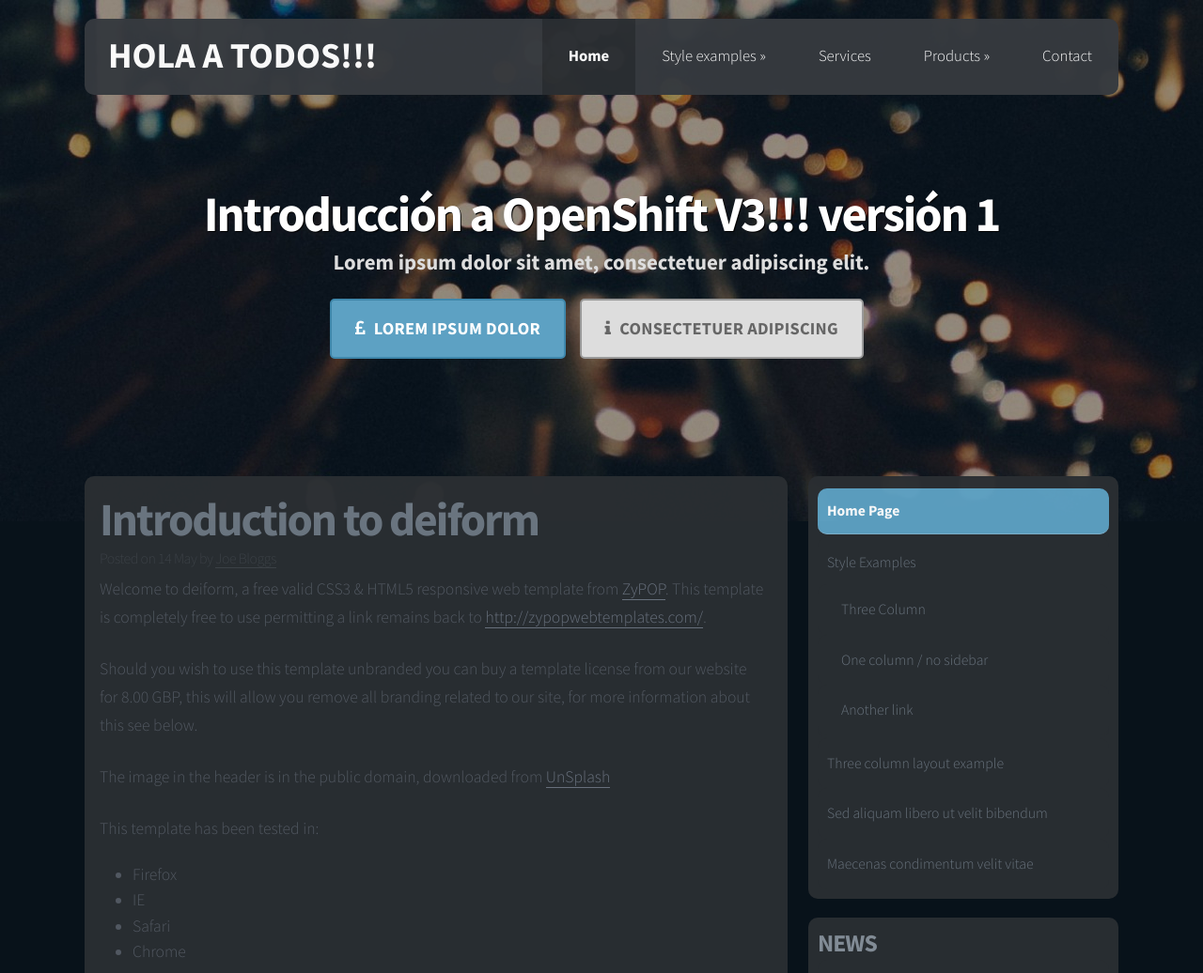
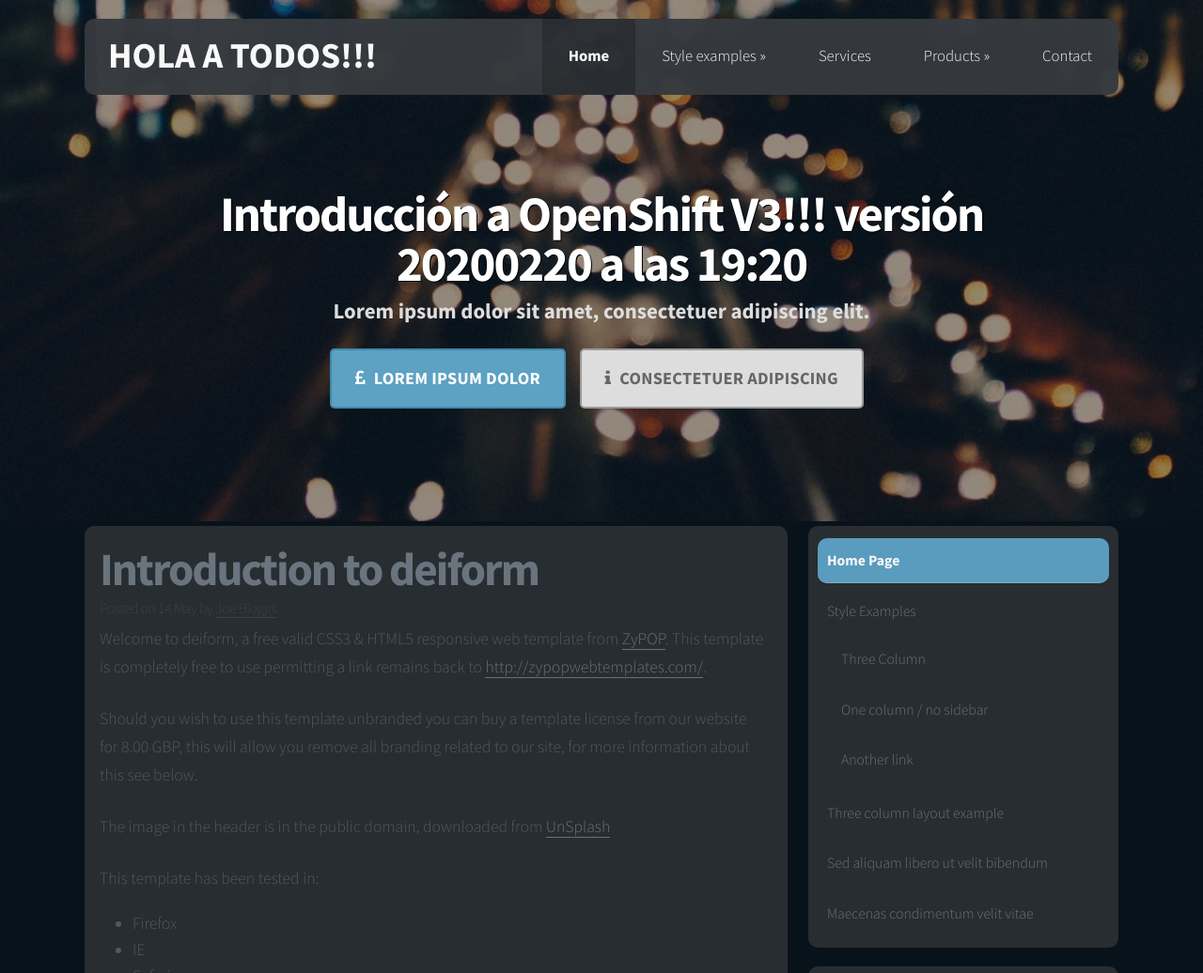
Before and after one commit to migvigil/laboratorio, a plain HTML site: page index.html in a window 1280 px wide. Shown: the top 1036 px of the page at 94% size. Drawn offline with Linux system fonts and the light colour scheme.

Commit message:
cambios202002201920

```diff
--- a/index.html
+++ b/index.html
@@ -91,7 +91,7 @@
 
 		<div class="intro-content">
 
-                    <h2>Introducción a OpenShift V3!!! versión 1 </h2>
+                    <h2>Introducción a OpenShift V3!!! versión 20200220 a las 19:20 </h2>
                     <p>Lorem ipsum dolor sit amet, consectetuer adipiscing elit.</p>
 
 			<p><a href="#" class="button button-slider"><i class="fa fa-gbp"></i> Lorem ipsum dolor</a>
```
